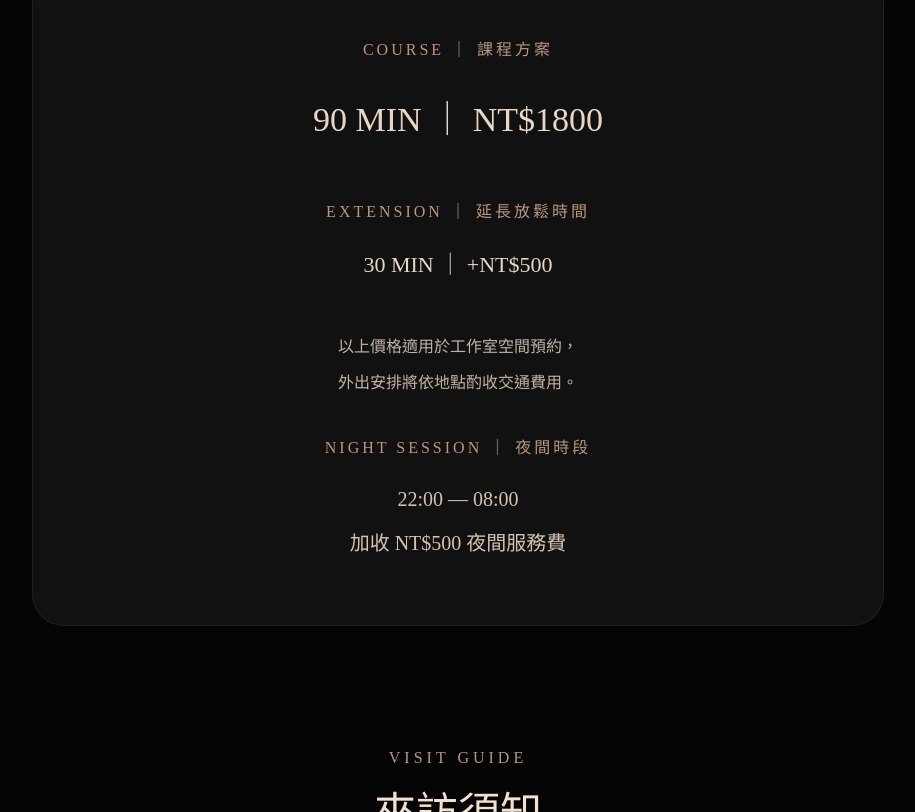
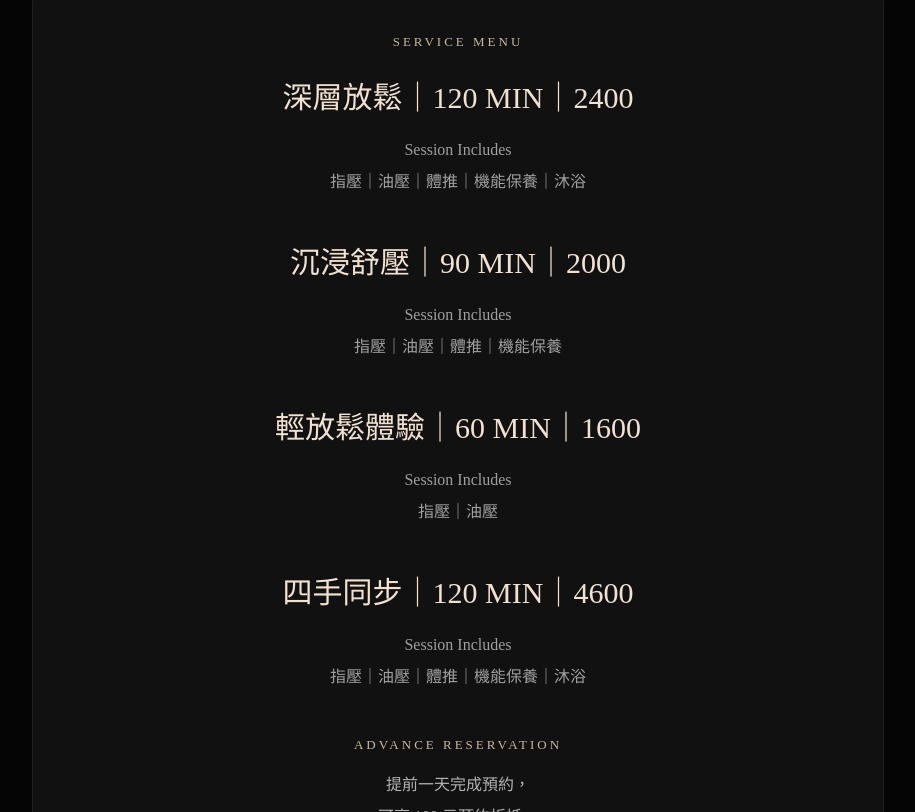
Before and after one commit to profoundroomkh/profound-room, a Next.js app: page / in a window 1280 px wide. Shown: the part 3288-4100 px from the top of the page, without its empty margins (182-1097 px from the left). Built offline with nearby package versions, Linux system fonts and the light colour scheme.

Commit message:
Update page.js

```diff
--- a/app/page.js
+++ b/app/page.js
@@ -386,84 +386,185 @@ backgroundRepeat: 'no-repeat',
 
   <div
   style={{
-      background: "#111",
-      borderRadius: "32px",
-      padding: "60px 30px",
-      border: "1px solid rgba(255,255,255,0.06)",
-      lineHeight: "2.2",
-      color: "#e8d7c5",
+    background: '#111',
+    borderRadius: '32px',
+    padding: '60px 36px',
+    border:
+      '1px solid rgba(255,255,255,0.06)',
   }}
 >
   <p
     style={{
-        color: "#b9977d",
-        letterSpacing: "3px",
-        marginBottom: "16px",
+      color: '#cbb79d',
+      letterSpacing: '3px',
+      marginBottom: '24px',
+      fontSize: '13px',
     }}
   >
-      COURSE ｜ 課程方案
+    SERVICE MENU
   </p>
 
+  <div style={{ marginBottom: '42px' }}>
     <h3
       style={{
-        fontSize: "34px",
-        fontWeight: 300,
-        marginBottom: "36px",
+        fontSize: '30px',
+        fontWeight: '300',
+        marginBottom: '14px',
       }}
     >
-      90 MIN ｜ NT$1800
+      深層放鬆｜120 MIN｜2400
     </h3>
 
     <p
       style={{
-        color: "#b9977d",
-        letterSpacing: "3px",
-        marginBottom: "12px",
+        color: 'rgba(255,255,255,0.6)',
+        lineHeight: '2',
       }}
     >
-      EXTENSION ｜ 延長放鬆時間
+      Session Includes
+      <br />
+      指壓｜油壓｜體推｜機能保養｜沐浴
+    </p>
+  </div>
+
+  <div style={{ marginBottom: '42px' }}>
+    <h3
+      style={{
+        fontSize: '30px',
+        fontWeight: '300',
+        marginBottom: '14px',
+      }}
+    >
+      沉浸舒壓｜90 MIN｜2000
+    </h3>
+
+    <p
+      style={{
+        color: 'rgba(255,255,255,0.6)',
+        lineHeight: '2',
+      }}
+    >
+      Session Includes
+      <br />
+      指壓｜油壓｜體推｜機能保養
+    </p>
+  </div>
+
+  <div style={{ marginBottom: '42px' }}>
+    <h3
+      style={{
+        fontSize: '30px',
+        fontWeight: '300',
+        marginBottom: '14px',
+      }}
+    >
+      輕放鬆體驗｜60 MIN｜1600
+    </h3>
+
+    <p
+      style={{
+        color: 'rgba(255,255,255,0.6)',
+        lineHeight: '2',
+      }}
+    >
+      Session Includes
+      <br />
+      指壓｜油壓
+    </p>
+  </div>
+
+  <div style={{ marginBottom: '42px' }}>
+    <h3
+      style={{
+        fontSize: '30px',
+        fontWeight: '300',
+        marginBottom: '14px',
+      }}
+    >
+      四手同步｜120 MIN｜4600
+    </h3>
+
+    <p
+      style={{
+        color: 'rgba(255,255,255,0.6)',
+        lineHeight: '2',
+      }}
+    >
+      Session Includes
+      <br />
+      指壓｜油壓｜體推｜機能保養｜沐浴
+    </p>
+  </div>
+
+  <div style={{ marginBottom: '42px' }}>
+    <p
+      style={{
+        color: '#cbb79d',
+        letterSpacing: '3px',
+        marginBottom: '14px',
+        fontSize: '13px',
+      }}
+    >
+      ADVANCE RESERVATION
     </p>
 
     <p
       style={{
-        fontSize: "22px",
-        marginBottom: "40px",
+        color: 'rgba(255,255,255,0.68)',
+        lineHeight: '2',
       }}
     >
-      30 MIN ｜ +NT$500
+      提前一天完成預約，
+      <br />
+      可享 100 元預約折抵。
+    </p>
+  </div>
+
+  <div style={{ marginBottom: '42px' }}>
+    <p
+      style={{
+        color: '#cbb79d',
+        letterSpacing: '3px',
+        marginBottom: '14px',
+        fontSize: '13px',
+      }}
+    >
+      NIGHT SERVICE
     </p>
 
     <p
       style={{
-        opacity: 0.82,
-        marginBottom: "30px",
+        color: 'rgba(255,255,255,0.68)',
+        lineHeight: '2',
       }}
     >
-      以上價格適用於工作室空間預約，
-      <br />
-      外出安排將依地點酌收交通費用。
+      22:00 後｜+500 / 位
+    </p>
+  </div>
+
+  <div>
+    <p
+      style={{
+        color: '#cbb79d',
+        letterSpacing: '3px',
+        marginBottom: '14px',
+        fontSize: '13px',
+      }}
+    >
+      INFORMATION
     </p>
 
     <p
       style={{
-        color: "#b9977d",
-        letterSpacing: "3px",
-        marginBottom: "12px",
+        color: 'rgba(255,255,255,0.68)',
+        lineHeight: '2',
       }}
     >
-      NIGHT SESSION ｜ 夜間時段
+      外出服務依距離酌收費用。
+      <br />
+      Adults Only｜18+
     </p>
-
-    <p
-      style={{
-        fontSize: "20px",
-        opacity: 0.9,
-      }}
-    >
-      22:00 — 08:00
-      <br />
-      加收 NT$500 夜間服務費
-    </p>
+  </div>
 </div>
 </section>
 {/* VISIT GUIDE */}
```
Lines whose indentation alone changed are shown as unchanged.
